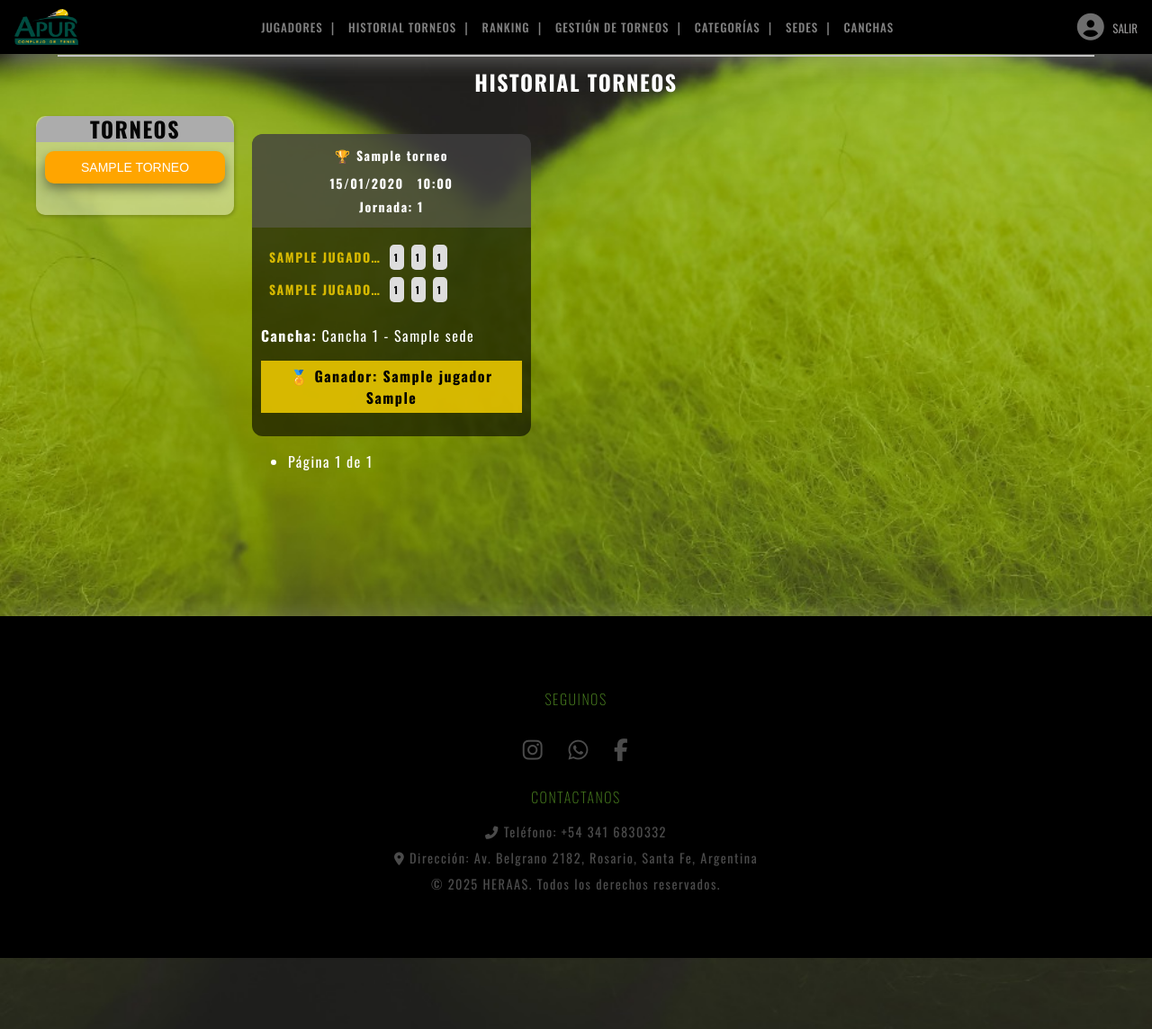
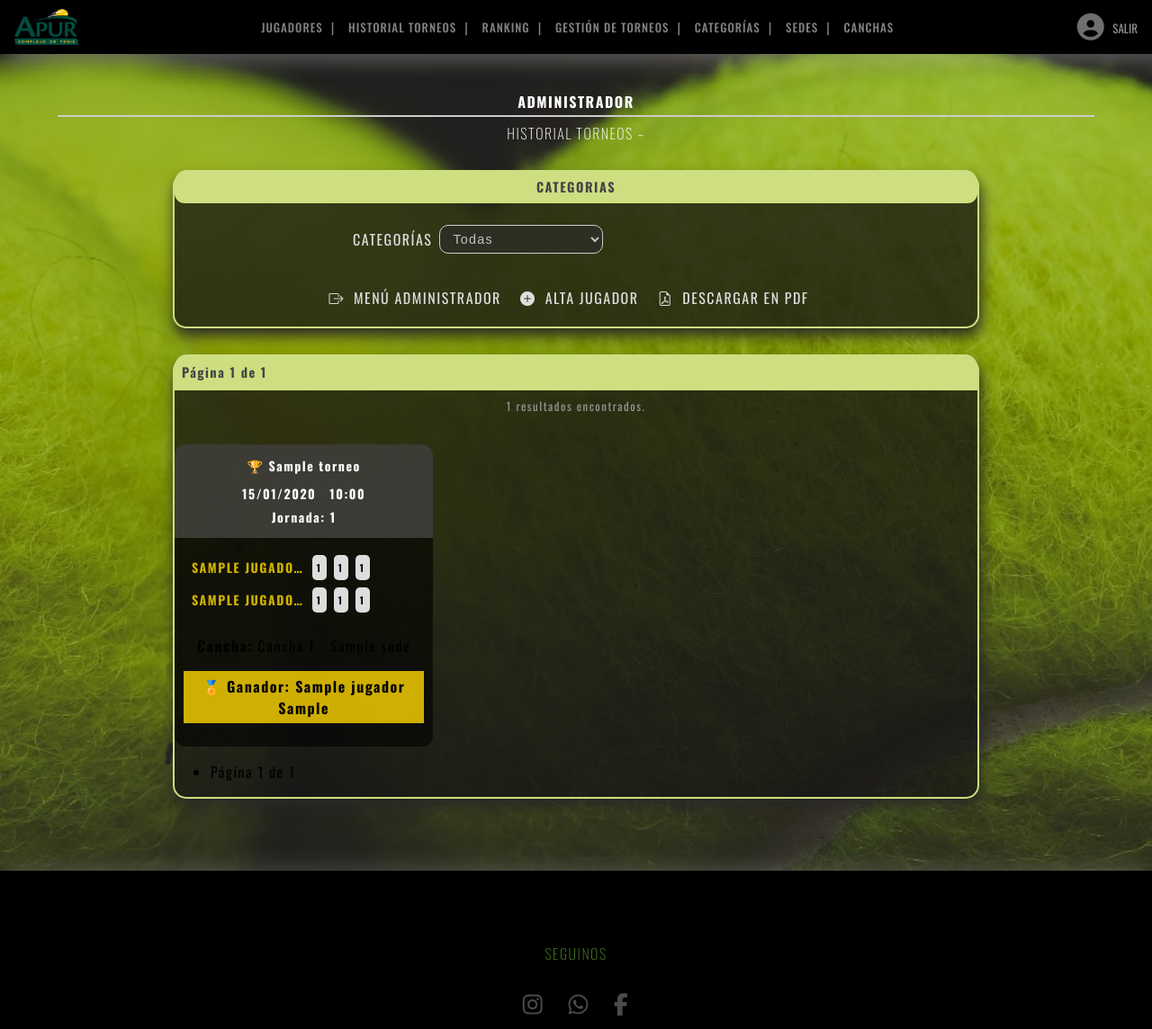
Before and after one commit to CAROLLFLORES/torneos_ranking_tenis, a Django app: page /historial/ in a window 1280 px wide. Shown: the top 1144 px of the page at 90% size. Run offline with Django 5.2, Linux system fonts and the light colour scheme; a user stored in the database is signed in; tables that the repository leaves empty hold one stand-in row (values such as "Sample post"); some libraries are stand-ins or nearby versions.

Commit message:
arrelgo de historial de partidos

```diff
--- a/AppDjango/templates/historial_publico.html
+++ b/AppDjango/templates/historial_publico.html
@@ -3,41 +3,93 @@
 {% block body_class %}fondo-secundario{% endblock %}
 
 {% block content %}
+
 <div class="container-admin">
-  <!-- Título -->
-  <div class="text-section">
-    <hr class="separator-line">
-    {% if torneo_actual %}
-      <h2 class="text-primary text-center">
-        HISTORIAL TORNEOS – {{ torneo_actual.nombre|upper }}
-      </h2>
-    {% else %}
-      <h2 class="text-primary text-center">
-        HISTORIAL TORNEOS
-      </h2>
+    {% if user.is_authenticated %}
+        <h4>ADMINISTRADOR</h4>
+        {% else %}
+        <h4>LIGA 2025</h4>
     {% endif %}
-  </div>
+    <div class="text-section">
+        <hr class="separator-line">
+        <h5 style="font-size: 1rem; margin-top: 1rem; margin-bottom: 1rem;">HISTORIAL TORNEOS – {{ torneo_actual.nombre|upper }}</h5>
 
-  <div class="form-container d-flex gap-4 justify-content-between">
-    <!-- SIDEBAR IZQUIERDA (lista de torneos) -->
-    <div class="narrow-box flex-grow-1">
-      <div class="title-orange-gris text-center">
-        <h1>TORNEOS</h1>
-      </div>
-      <ul class="tournament-list">
-        {% for torneo in torneos %}
-          <li class="tournament-item mb-2">
-            <a href="{% url 'historial_publico' torneo.id %}">
-              <button class="login-button chico">
-                {{ torneo.nombre|upper }}
-              </button>
-            </a>
-          </li>
-        {% empty %}
-          <li>No hay torneos disponibles.</li>
-        {% endfor %}
-      </ul>
     </div>
+
+    <!-- FILTROS -->
+    <div class="recuadro-tabla">
+        <!-- NOTA: id="toggle-crear" agregar en div de opciones para cerrar y abrir panel -->
+        <div  style="cursor: pointer;" class="green-box-title-btn">
+            <h4 style="margin: 0;">CATEGORIAS</h4>
+        </div>
+        <!-- id="form-crear"  agregar en div de form container sumado a clase hidden para cerrar y abrir panel -->
+        <div class="form-container-torneos">
+            <div class="container-form-filter">
+
+                    <!-- CATEGORÍA -->
+                    <div class="filtro-busqueda1">
+                        <span class="span-filter">CATEGORÍAS</span>
+                        <form method="get" action="">
+                            <select name="torneo" id="filtro-torneo" class="form-select" onchange="if(this.value) window.location.href=this.value;">
+                                <option value="">Todas</option>
+                                {% for torneo in torneos %}
+                                  <option value="{% url 'historial_publico' torneo.id %}">
+                                    {{ torneo.nombre|upper }}
+                                  </option>
+                                {% empty %}
+                                  <option disabled>No hay torneos disponibles.</option>
+                                {% endfor %}
+                            </select>
+                        </form>
+                    </div>
+            </div>
+            <!-- LINKS -->
+            <div id="resultados">
+                {% if user.is_authenticated and user.is_staff %}
+                <a class="a-options" href="{% url 'admin_menu' %}">
+                <i class="bi bi-box-arrow-right" style="margin-right: 5px;"></i>
+                MENÚ ADMINISTRADOR
+                </a>
+                <a class="a-options" href="{% url 'admin_carga_jugador' %}">
+                <i class="bi bi-plus-circle-fill" style="margin-right: 5px;"></i>
+                ALTA JUGADOR
+                </a>
+                {% endif %}
+
+                {% if user.is_authenticated and user.is_staff %}
+                {% with query_string=request.GET.urlencode %}
+                <a href="{% url 'exportar_jugadores_pdf' %}?{{ query_string }}"
+                    target="_blank"
+                    class="a-options">
+                    <i class="bi bi-file-earmark-pdf" style="margin-right: 5px;"></i>
+                    DESCARGAR EN PDF
+                </a>
+                {% endwith %}
+                {% endif %}
+            </div>
+        </div>
+    </div>
+
+
+<!-- LISTADO -->
+     <div>
+         <div class="recuadro-tabla">
+            <!-- PAGINADO -->
+          <div class="green-box-table">
+            <div class="pagination-container">
+              Página {{ page_obj.number }} de {{ page_obj.paginator.num_pages }}
+              {% if page_obj.has_previous %}
+                <a href="?page={{ page_obj.previous_page_number }}{% if search_fecha %}&fecha={{ search_fecha }}{% endif %}#resultados" class="arrow">&lt;</a>
+              {% endif %}
+              {% if page_obj.has_next %}
+                <a href="?page={{ page_obj.next_page_number }}{% if search_fecha %}&fecha={{ search_fecha }}{% endif %}#resultados" class="arrow">&gt;</a>
+              {% endif %}
+            </div>
+          </div>
+
+          <p style="margin-top: .5rem; color: rgb(150, 149, 149); font-size: .8rem;">
+            {{ page_obj.paginator.count }} resultados encontrados.
+          </p>
 
     <!-- PANEL DERECHO (grid de tarjetas como en admin) -->
     <div class="flex-grow-1">
```
